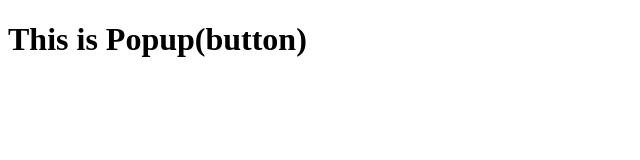
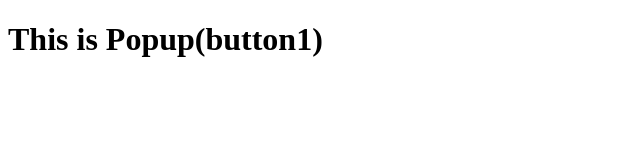
Before and after one commit to Appu9895/gitDemo, a plain HTML site: page Files/PopUp.html in a window 1280 px wide. Shown: the full height of the page, 0-640 px from the left. Drawn offline with Linux system fonts and the light colour scheme.

Commit message:
add button 1

```diff
--- a/Files/PopUp.html
+++ b/Files/PopUp.html
@@ -6,6 +6,6 @@
     <title>Document</title>
 </head>
 <body>
-    <h1>This is Popup(button)</h1>
+    <h1>This is Popup(button1)</h1>
 </body>
 </html>
```
